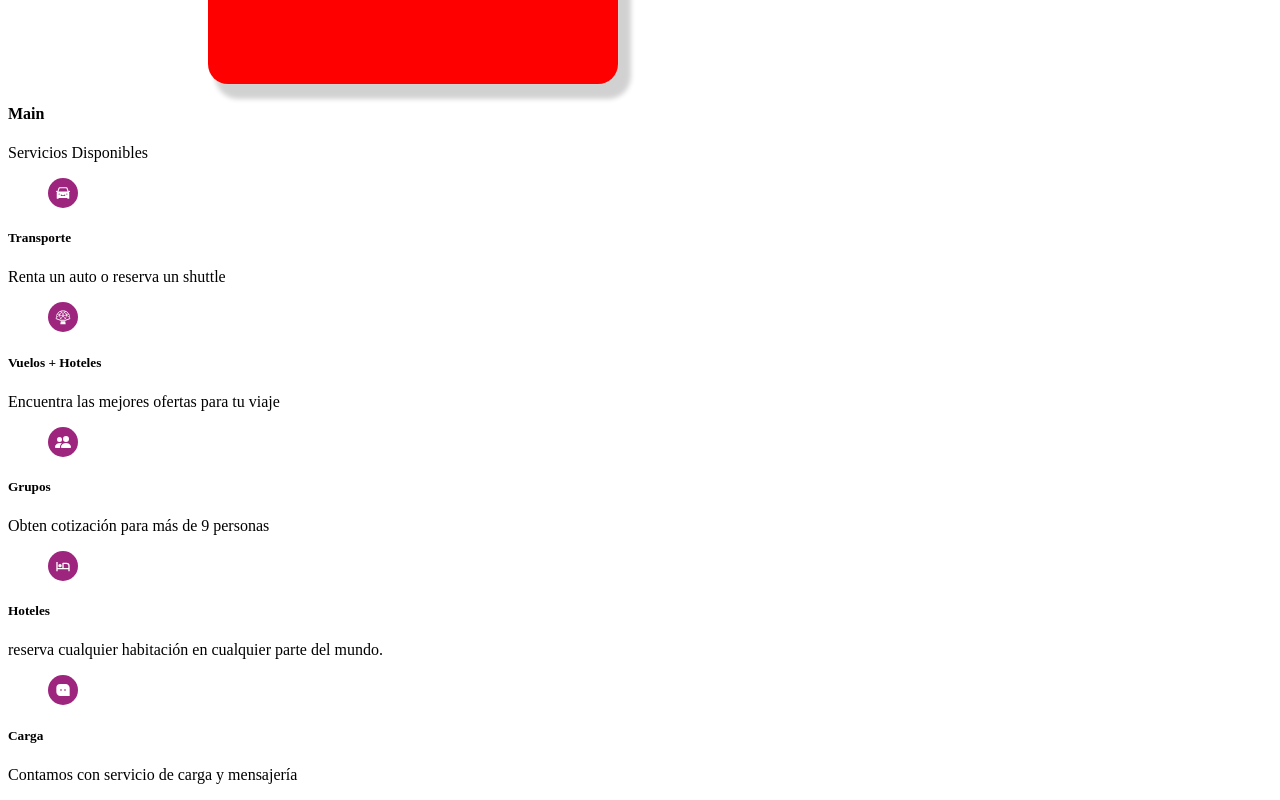
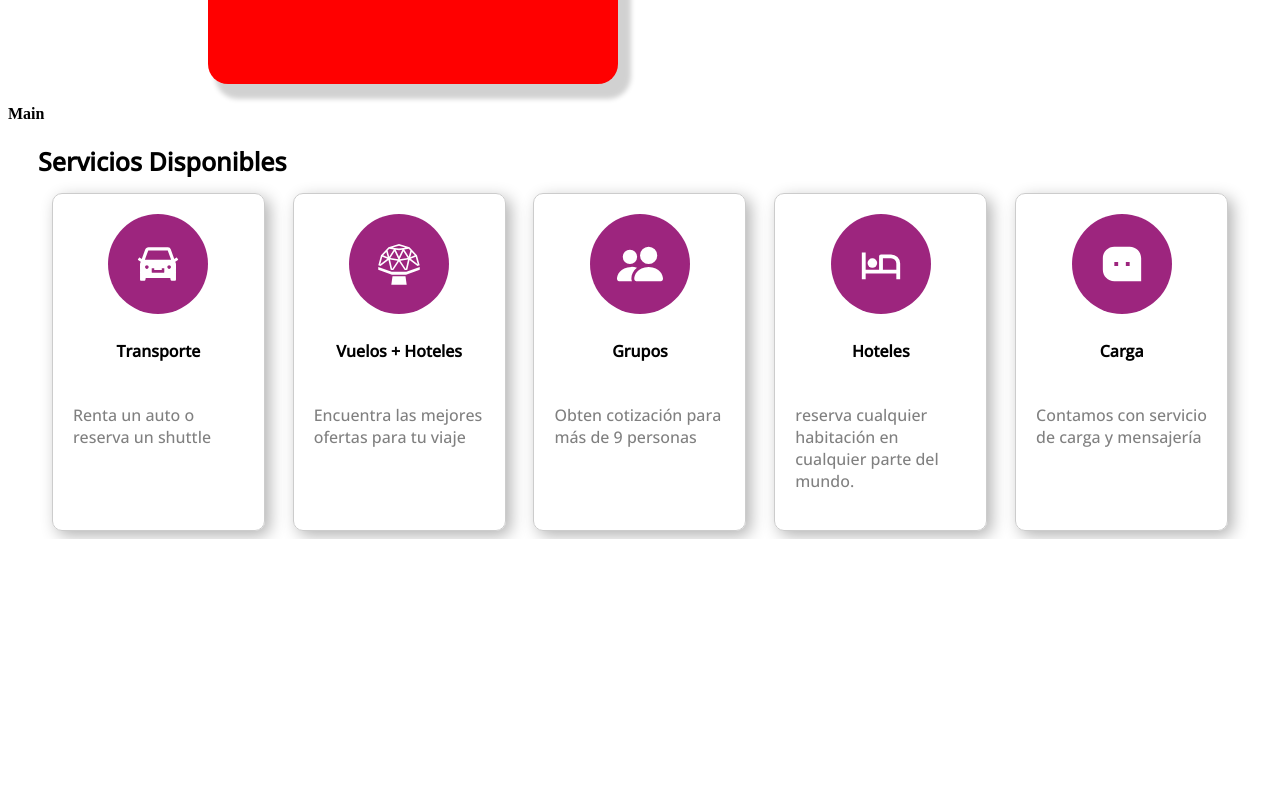
Before and after one commit to AngieMorenoOrtega/SPRINT-2-AEROLINEA, a React app in the folder my-app/: page /contact in a window 1280 px wide. Shown: the part 928-1728 px from the top of the page. After the commit the page ends 1467 px from the top, so only its background shows below. Built offline with nearby package versions, Linux system fonts and the light colour scheme.

Commit message:
agregando las variables globales scss de margen y letra, agregando el footer pagina principal

```diff
--- a/my-app/src/Components/Footer/Footer.js
+++ b/my-app/src/Components/Footer/Footer.js
@@ -11,16 +11,16 @@ function Footer() {
   const iconos = [AiFillCar,GiHabitatDome,BsFillPeopleFill,BiHotel, RiMessage3Fill];
 
   return (
-    <div className="card">
-      <p>Servicios Disponibles</p>
+    <div className='all' >
+      <h5>Servicios Disponibles</h5>
       <section>
-        <div className="iconos">
+        <div className="card-container">
           {iconos.map((Icono, index) => (
-            <div key={index} >
-              <figure className="element">
-                <Icono />
+            <div key={index}className="card" >
+              <figure className="icono">
+                <Icono  className="mi-icono"/>
               </figure>
-              <h5 className="card-title">{array[index].nombre}</h5>
+              <p className="card-title">{array[index].nombre}</p>
               <p className="card-text">{array[index].mensaje}</p>
             </div>
           ))}
--- a/my-app/src/Components/Footer/Footer.scss
+++ b/my-app/src/Components/Footer/Footer.scss
@@ -1,13 +1,57 @@
 @import "../../../../variables/variables.scss";
 
-
-.element {
-    background-color:#9D257E;
-   height:30px;
-   width: 30px;
-   border-radius: 15px;
+.all{
+    margin-right: $margin;
+    margin-left: $margin;
+}
+.icono {
+    background-color:$color-primary;
+   height:100px;
+   width: 100px;
+   border-radius: 100%;
    align-items: center;
    display: flex;
    color: white;
    justify-content:center;
+   margin:0;
+   .mi-icono{
+    font-size: 46px;
+   }
   }
+div{
+
+    .card-container{
+        display: flex;
+        flex-direction: row;
+        justify-content: space-around;
+    }
+
+    h5{
+        font-weight: $font-width;
+        font-size:$font-size;
+        font-family: $font-family;
+        margin:0;
+        margin-bottom: 15px;
+    }
+    .card-title{
+        font-family: $font-family;
+        font-weight: $font-width;
+    }
+    .card-text{
+        font-family: $font-family;
+        color:gray;
+    }
+}
+.card{
+    border-radius: 10px;
+     border: 1px solid #ccc;
+    box-shadow: 0.3em 0.3em 1em rgba(0, 0, 0, 0.3);
+    padding: 20px;
+    gap:10px;
+    width: 171px;
+    display: flex;
+    align-items: center;
+    flex-direction: column;
+    height: 296px;
+    justify-content: start;
+}
--- a/variables/variables.scss
+++ b/variables/variables.scss
@@ -1 +1,6 @@
+@import url('https://fonts.googleapis.com/css2?family=Open+Sans:wght@500&display=swap');
+$margin:30px;
 $color-primary: #9D257E;
+$font-size: 25px;
+$font-width: bolder;
+$font-family:'Open Sans', sans-serif;
```
